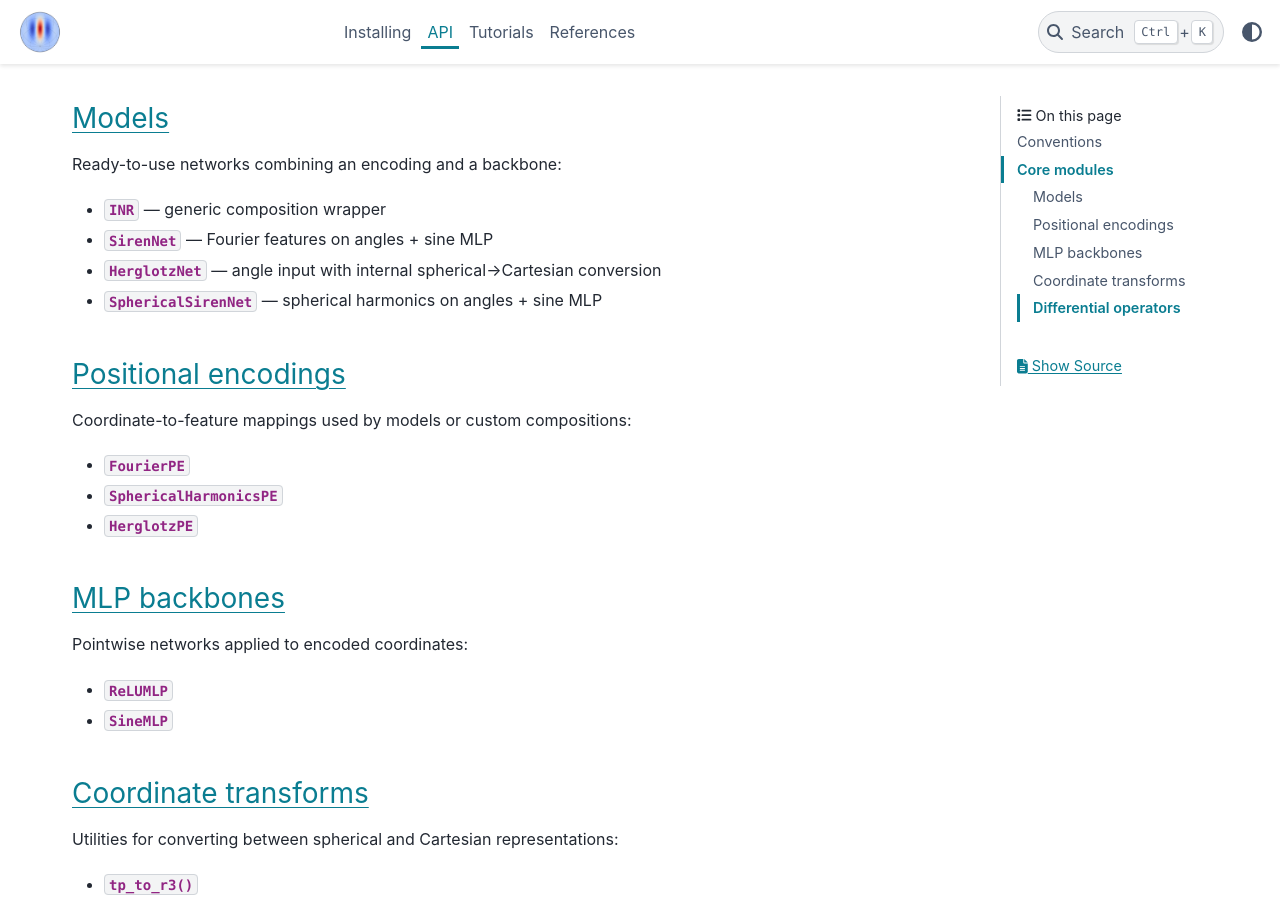
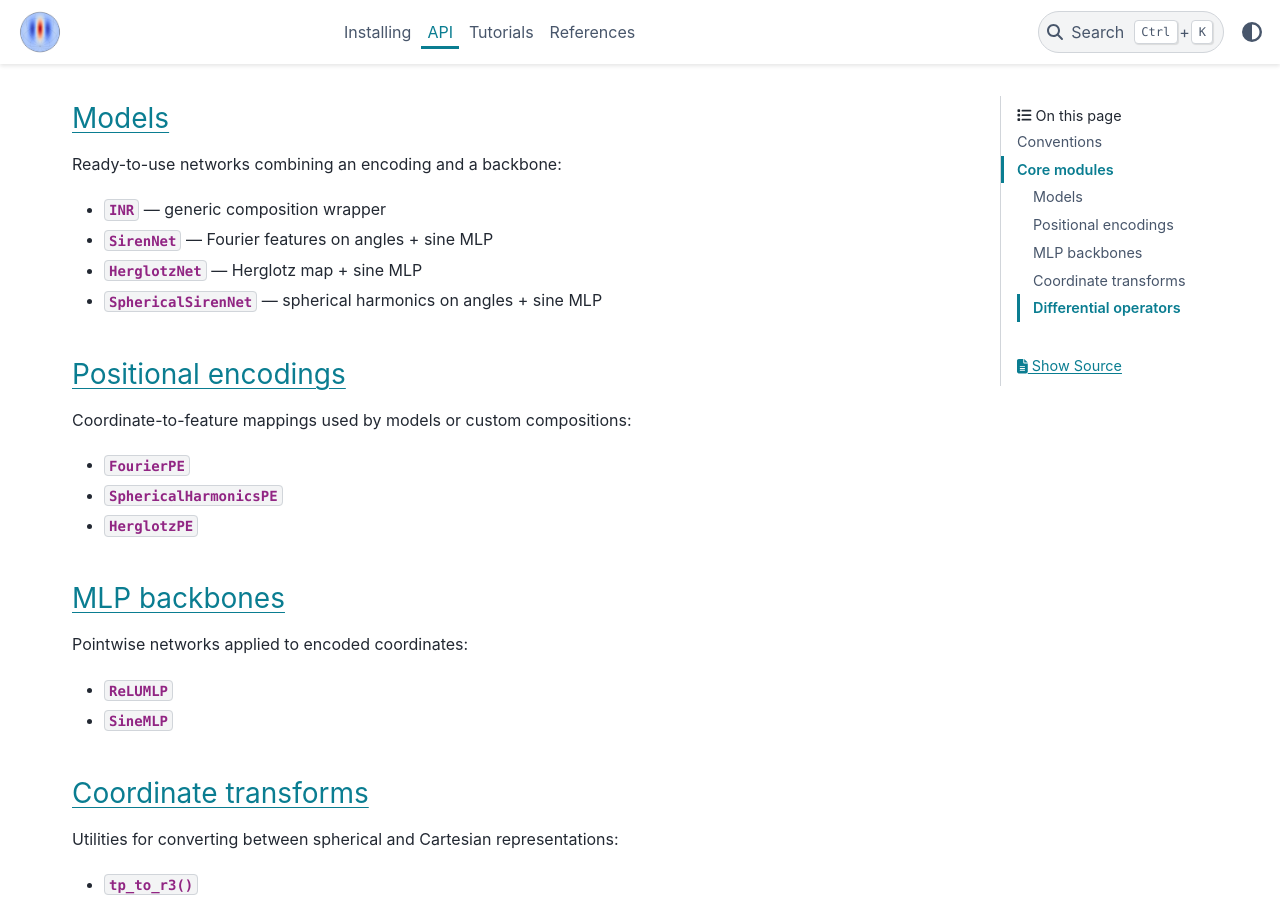
Before and after one commit to TheoHanon/Spherical-Implicit-Neural-Representation, a Sphinx documentation site: the page built from docs/_api.rst, in a window 1280 px wide and 900 px high, scrolled down 500 px. Built offline with Sphinx 7.4.7 and the PyData theme 0.15.4, drawn with Linux system fonts in a browser that asks for light colours.

Commit message:
fix: Update description of HerglotzNet in API documentation

```diff
--- a/docs/_api.rst
+++ b/docs/_api.rst
@@ -25,7 +25,7 @@ Ready-to-use networks combining an encoding and a backbone:
 
 - :class:`~spherical_inr.inr.INR` — generic composition wrapper
 - :class:`~spherical_inr.inr.SirenNet` — Fourier features on angles + sine MLP
-- :class:`~spherical_inr.inr.HerglotzNet` — angle input with internal spherical→Cartesian conversion
+- :class:`~spherical_inr.inr.HerglotzNet` — Herglotz map + sine MLP
 - :class:`~spherical_inr.inr.SphericalSirenNet` — spherical harmonics on angles + sine MLP
 
 `Positional encodings`_
```
